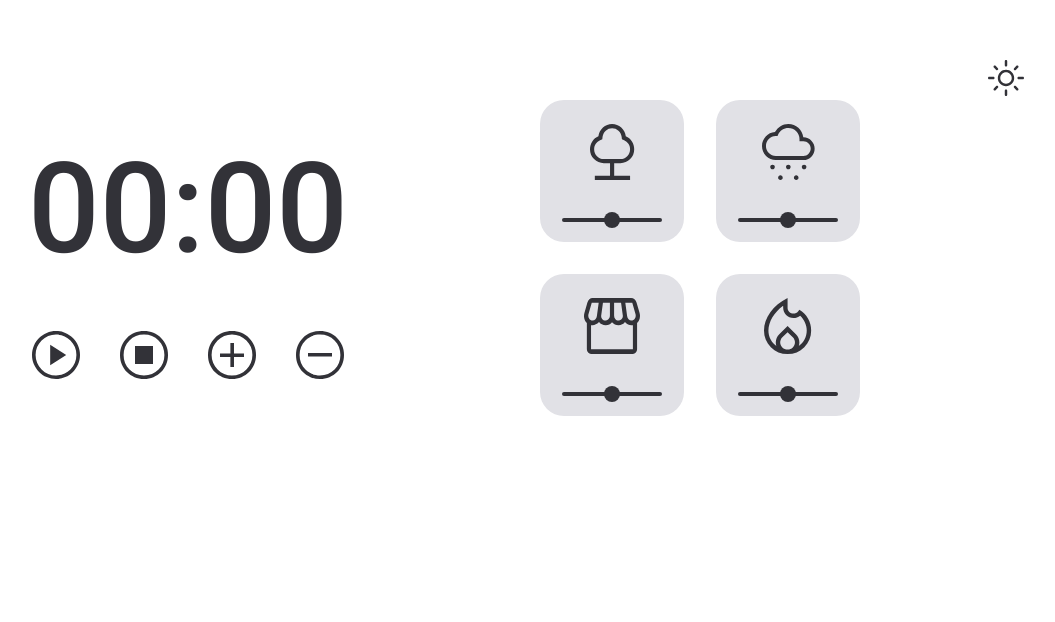
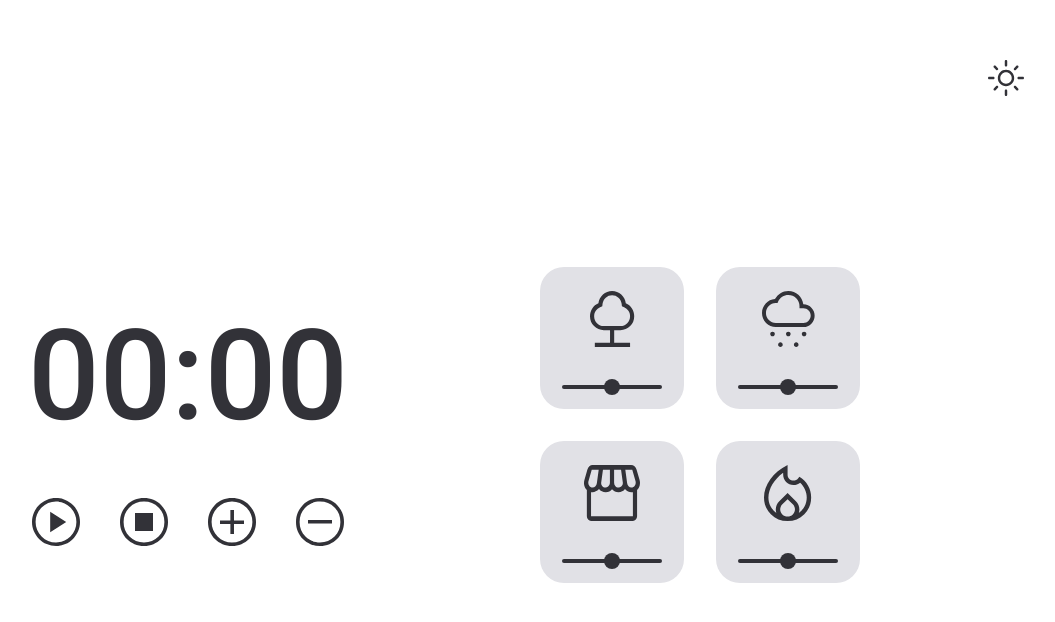
Before and after one commit to Pedro-suassuna/Projeto15_FocusTimer_Explorer, a plain HTML site: page index.html in a window 1280 px wide. Shown: the whole page, without its empty margins (196-1251 px from the left). Drawn offline with Linux system fonts and the light colour scheme.

Commit message:
main alignment adjust

```diff
--- a/style.css
+++ b/style.css
@@ -87,7 +87,8 @@ main {
   align-items: center;
   justify-content: space-between;
   gap: 19.2rem;
-  align-self: start;
+  align-self: center;
+  margin-top: -5rem;
 }
 
 .timer {
```
